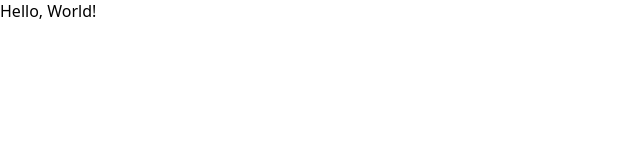
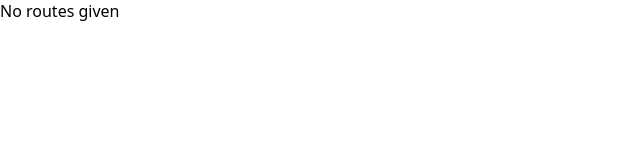
Before and after one commit to umts/public-message-board, a React (Vite) app: page / in a window 1280 px wide. Shown: the top 160 px of the page, without its empty margins (0-640 px from the left). Built offline with nearby package versions, Linux system fonts and the light colour scheme.

Commit message:
useConfig

```diff
--- a/src/App.jsx
+++ b/src/App.jsx
@@ -1,3 +1,5 @@
+import useConfig from './hooks/useConfig.js';
+
 /**
  * TODO: Implement.
  *
@@ -5,7 +7,10 @@
  * @return {JSX.Element}
  */
 function App() {
-  return (<>Hello, World!</>);
+  const {routes} = useConfig();
+  return (
+    <div>{!(routes) ? 'No routes given' : routes.join(', ')}</div>
+  );
 }
 
 export default App;
--- /dev/null
+++ b/src/hooks/useConfig.js
@@ -0,0 +1,17 @@
+import {useMemo} from 'react';
+
+/**
+ * Parses configuration options from url search parameters.
+ *
+ * @return {{routes: Array<String>?}}
+ */
+function useConfig() {
+  return useMemo(() => {
+    const searchParams = new URLSearchParams(location.search);
+    return {
+      routes: searchParams.get('routes')?.split(','),
+    };
+  }, []);
+}
+
+export default useConfig;
```
